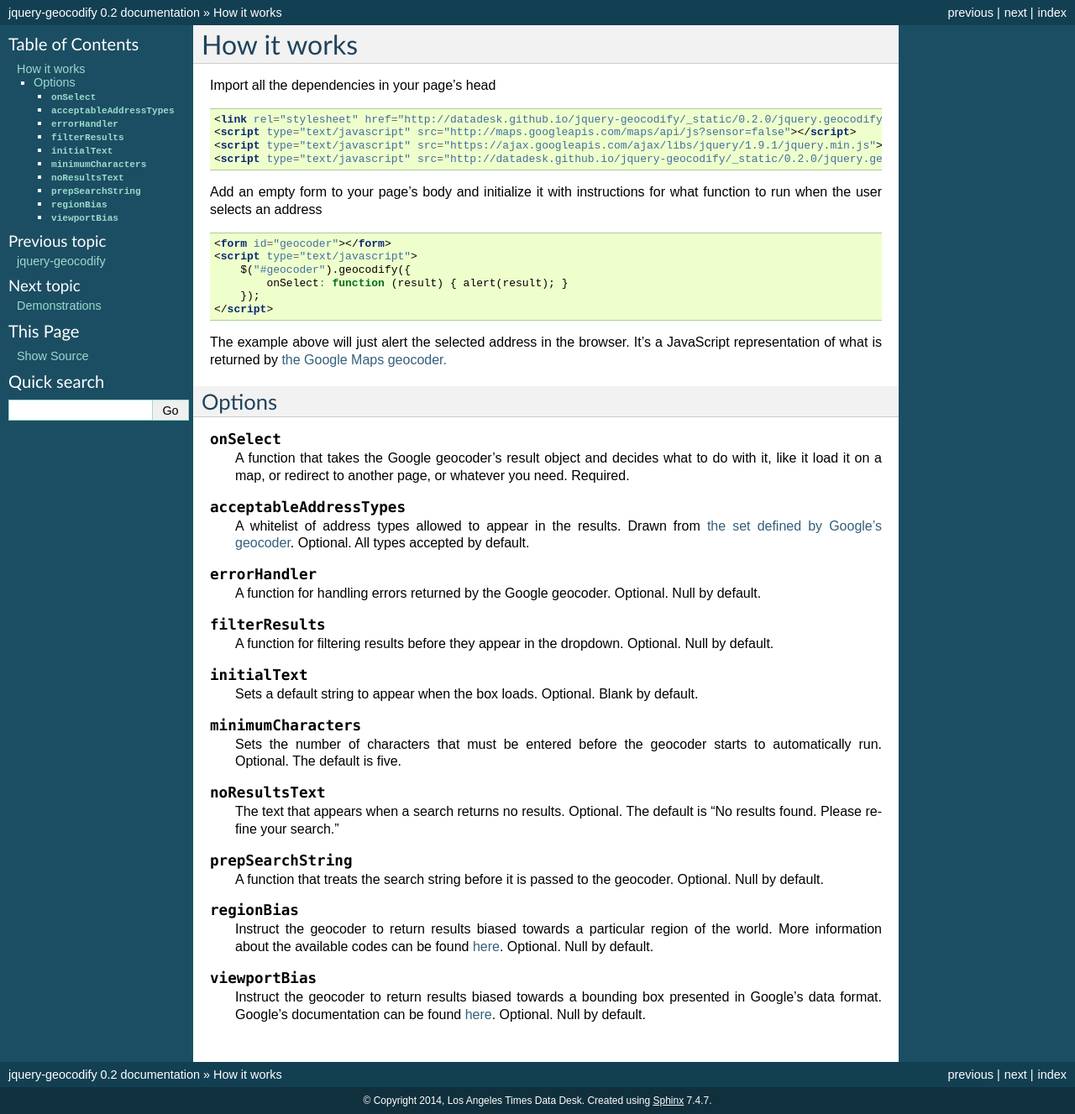
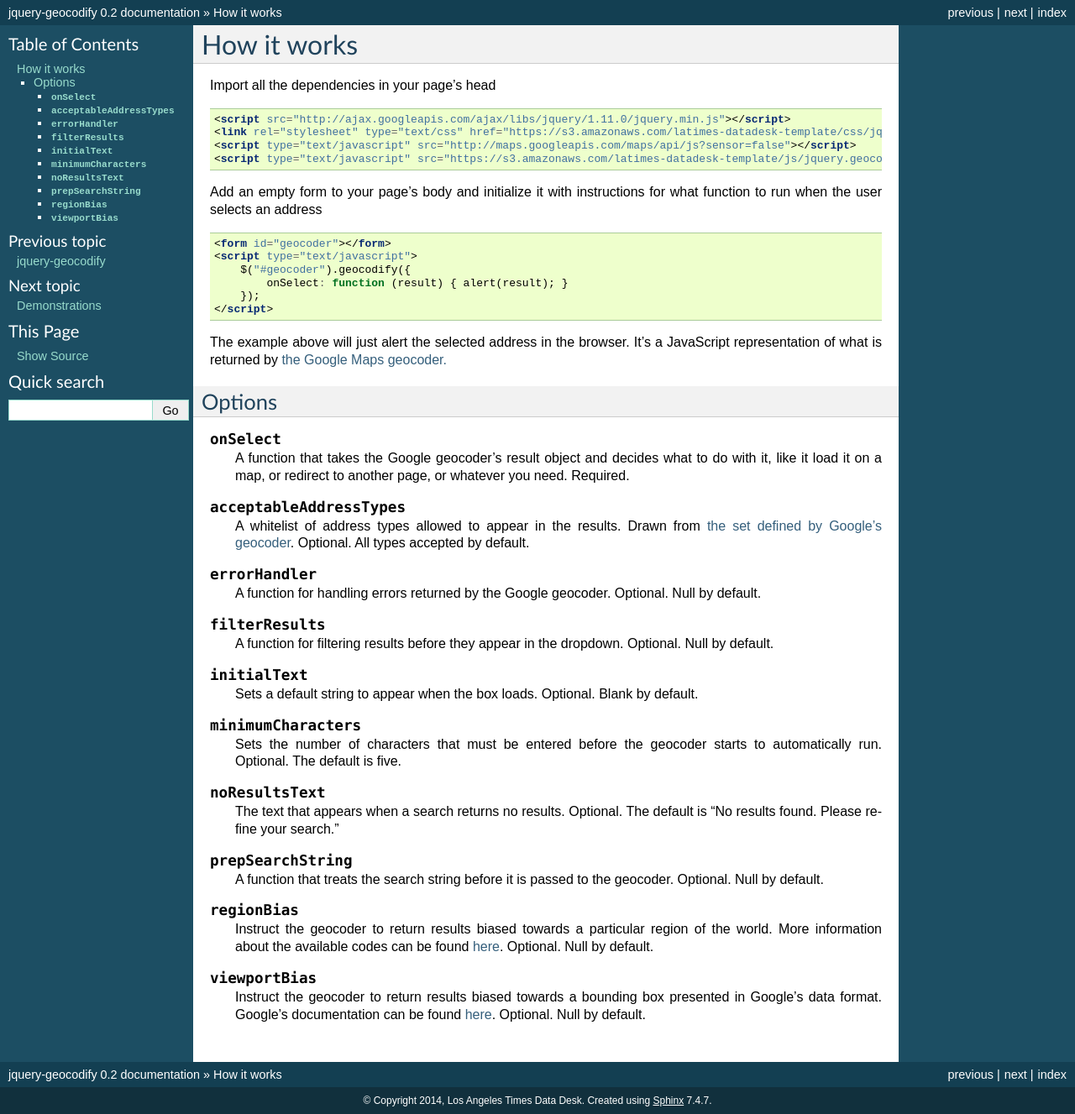
Before and after one commit to datadesk/jquery-geocodify, a Sphinx documentation site: the page built from docs/howitworks.rst, in a window 1280 px wide. Shown: the whole page at 84% size. Built offline with Sphinx 7.4.7, drawn with Linux system fonts in a browser that asks for light colours.

Commit message:
Fix docs urls

```diff
--- a/docs/demonstrations.rst
+++ b/docs/demonstrations.rst
@@ -1,9 +1,9 @@
 .. raw:: html
 
     <script src="http://ajax.googleapis.com/ajax/libs/jquery/1.11.0/jquery.min.js"></script>
-    <link rel="stylesheet" type="text/css" href="http://datadesk.github.io/jquery-geocodify/_static/0.2.0/jquery.geocodify.css"/>
+    <link rel="stylesheet" type="text/css" href="https://s3.amazonaws.com/latimes-datadesk-template/css/jquery.geocodify-2.0.css"/>
     <script type="text/javascript" src="http://maps.googleapis.com/maps/api/js?sensor=false"></script>
-    <script type="text/javascript" src="http://datadesk.github.io/jquery-geocodify/_static/0.2.0/jquery.geocodify.min.js"></script>
+    <script type="text/javascript" src="https://s3.amazonaws.com/latimes-datadesk-template/js/jquery.geocodify-0.2-min.js"></script>
     <style type="text/css">
         .geocodifyInput {
             border: 1px solid #CCCCCC !important;
--- a/docs/howitworks.rst
+++ b/docs/howitworks.rst
@@ -5,10 +5,10 @@ Import all the dependencies in your page's head
 
 .. code-block:: html
 
-    <link rel="stylesheet" href="http://datadesk.github.io/jquery-geocodify/_static/0.2.0/jquery.geocodify.css" />
+    <script src="http://ajax.googleapis.com/ajax/libs/jquery/1.11.0/jquery.min.js"></script>
+    <link rel="stylesheet" type="text/css" href="https://s3.amazonaws.com/latimes-datadesk-template/css/jquery.geocodify-2.0.css"/>
     <script type="text/javascript" src="http://maps.googleapis.com/maps/api/js?sensor=false"></script>
-    <script type="text/javascript" src="https://ajax.googleapis.com/ajax/libs/jquery/1.9.1/jquery.min.js"></script>
-    <script type="text/javascript" src="http://datadesk.github.io/jquery-geocodify/_static/0.2.0/jquery.geocodify.min.js"></script>
+    <script type="text/javascript" src="https://s3.amazonaws.com/latimes-datadesk-template/js/jquery.geocodify-0.2-min.js"></script>
 
 Add an empty form to your page's body and initialize it with instructions for what function to run when the user selects an address
 
--- a/docs/index.rst
+++ b/docs/index.rst
@@ -1,9 +1,9 @@
 .. raw:: html
 
     <script src="http://ajax.googleapis.com/ajax/libs/jquery/1.11.0/jquery.min.js"></script>
-    <link rel="stylesheet" type="text/css" href="http://datadesk.github.io/jquery-geocodify/_static/0.2.0/jquery.geocodify.css"/>
+    <link rel="stylesheet" type="text/css" href="https://s3.amazonaws.com/latimes-datadesk-template/css/jquery.geocodify-2.0.css"/>
     <script type="text/javascript" src="http://maps.googleapis.com/maps/api/js?sensor=false"></script>
-    <script type="text/javascript" src="http://datadesk.github.io/jquery-geocodify/_static/0.2.0/jquery.geocodify.min.js"></script>
+    <script type="text/javascript" src="https://s3.amazonaws.com/latimes-datadesk-template/js/jquery.geocodify-0.2-min.js"></script>
     <style type="text/css">
         .geocodifyInput {
             border: 1px solid #CCCCCC !important;
```
Also changed, not shown: 14 other files.
